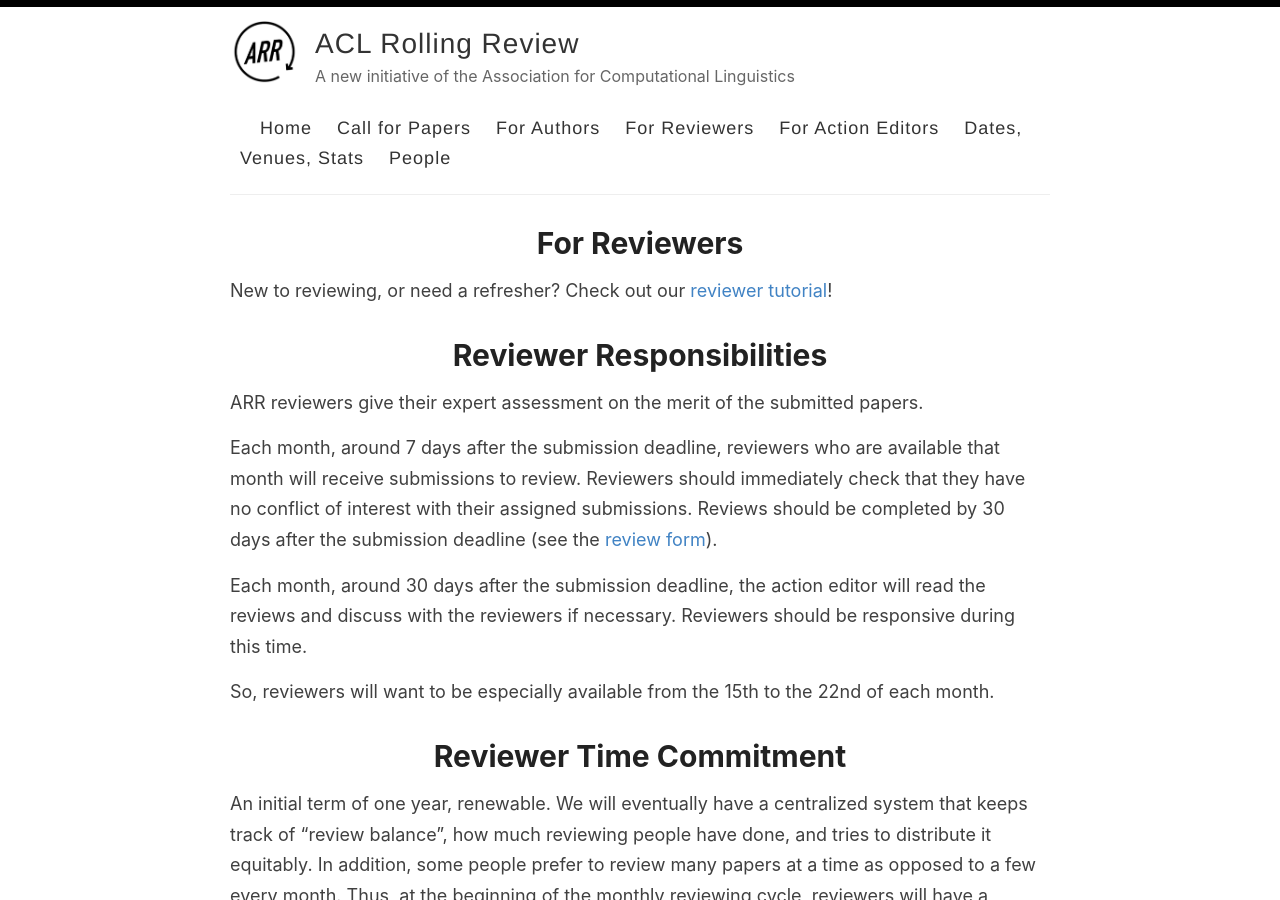
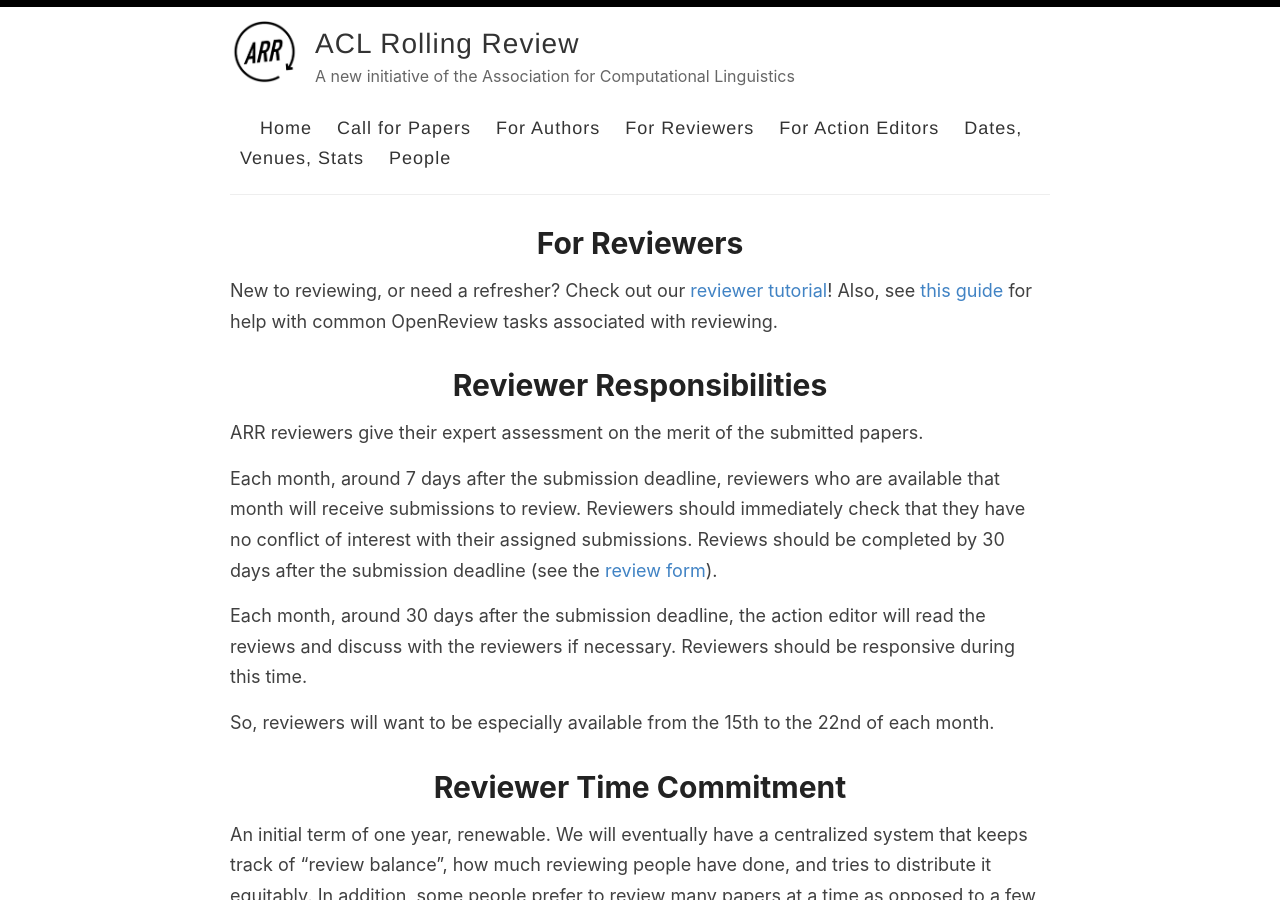
Before and after one commit to amitmerchant1990/reverie, a Jekyll site: the page built from reviewers.md, in a window 1280 px wide and 900 px high. Built offline with Jekyll 4.4.1, drawn with Linux system fonts in a browser that asks for light colours; some of the changed text lies outside the part shown.

Commit message:
Update reviewers.md

```diff
--- a/reviewers.md
+++ b/reviewers.md
@@ -4,7 +4,7 @@
 permalink: /reviewers
 ---
 
-New to reviewing, or need a refresher? Check out our [reviewer tutorial](/reviewertutorial)!
+New to reviewing, or need a refresher? Check out our [reviewer tutorial](/reviewertutorial)! Also, see [this guide](https://docs.google.com/presentation/d/1CkfR94WxEPEZEyCN--ydC7K3wY4g-5ZiFd2HM8LRSXg/edit#slide=id.p) for help with common OpenReview tasks associated with reviewing.
 
 # Reviewer Responsibilities
 
@@ -34,7 +34,9 @@
 
 # FAQ
 
-This FAQ is intended to help reviewers navigate OpenReview and the review process. Please direct inquiries to: `support@aclrollingreview.org`
+This FAQ is intended to help reviewers navigate OpenReview and the review process. Please direct inquiries to: `support@aclrollingreview.org`.
+
+You may find [this guide](https://docs.google.com/presentation/d/1CkfR94WxEPEZEyCN--ydC7K3wY4g-5ZiFd2HM8LRSXg/edit#slide=id.p) helpful with common OpenReview tasks.
 
 ## Timeline
 
```
